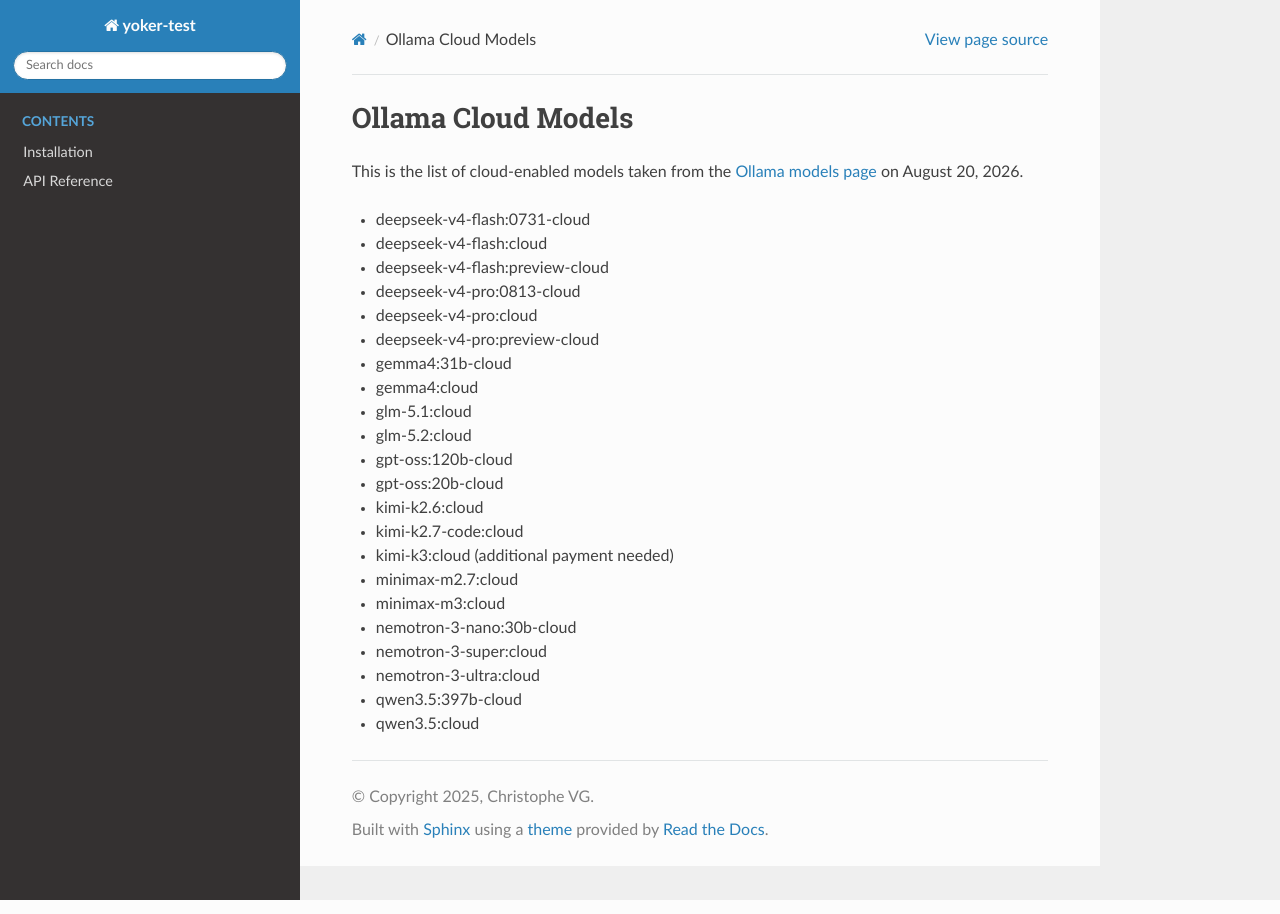
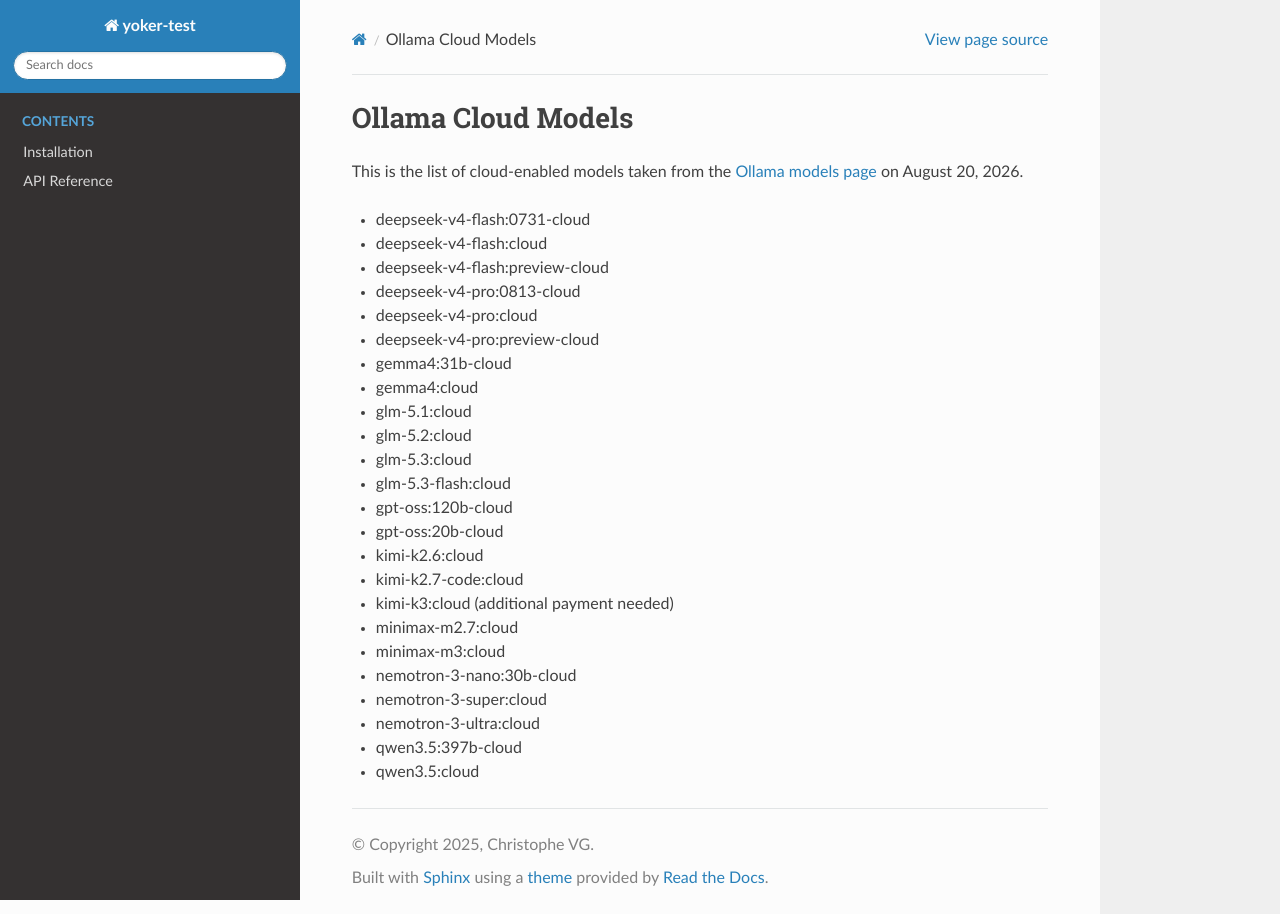
Before and after one commit to christophevg/yoker-test, a Sphinx documentation site: the page built from docs/models.md, in a window 1280 px wide. Built offline with Sphinx 7.4.7 and the Read the Docs theme 3.1.0, drawn with Linux system fonts in a browser that asks for light colours.

Commit message:
docs: add glm-5.3 and glm-5.3-flash to cloud model list
🤖 Implemented together with Yoker.

```diff
--- a/docs/models.md
+++ b/docs/models.md
@@ -12,6 +12,8 @@ This is the list of cloud-enabled models taken from the [Ollama models page](htt
 - gemma4:cloud
 - glm-5.1:cloud
 - glm-5.2:cloud
+- glm-5.3:cloud
+- glm-5.3-flash:cloud
 - gpt-oss:120b-cloud
 - gpt-oss:20b-cloud
 - kimi-k2.6:cloud
```
